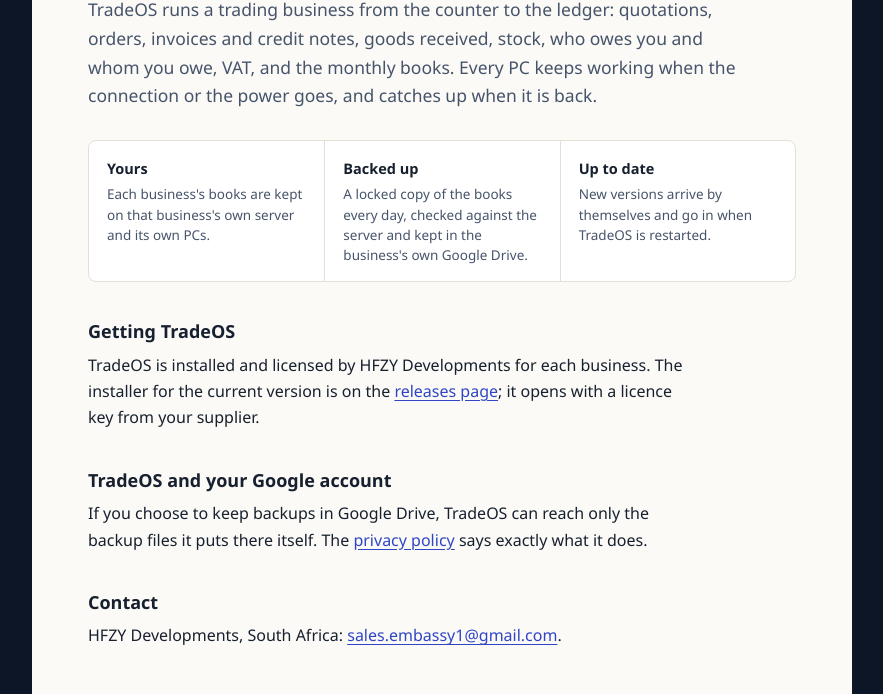
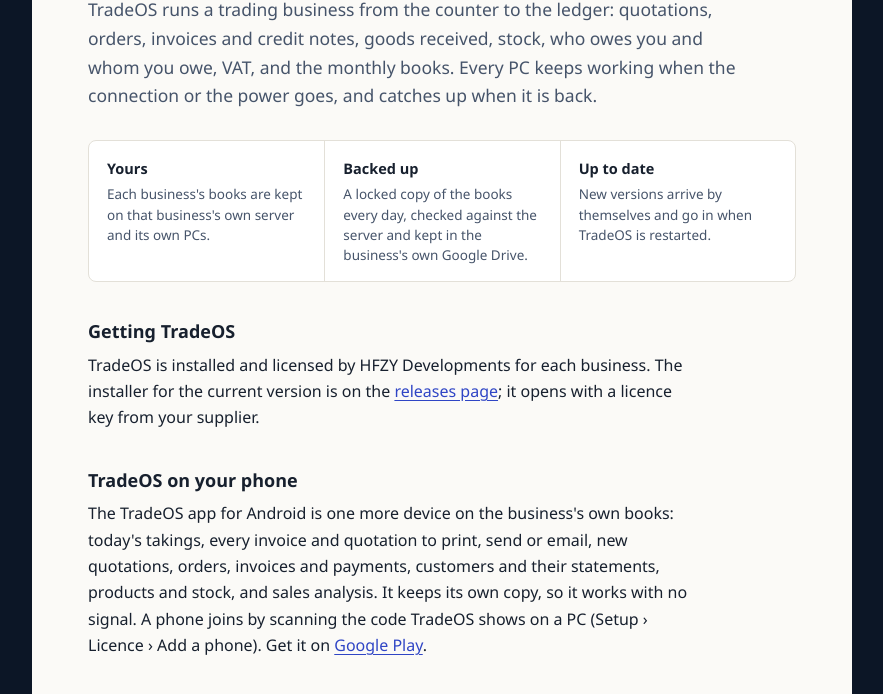
Before and after one commit to HFZY-Developments/tradeos-releases, a plain HTML site: page index.html in a window 1280 px wide. Shown: the part 251-945 px from the top of the page, without its empty margins (198-1081 px from the left). Drawn offline with Linux system fonts and the light colour scheme.

Commit message:
index.html: brought up to date

```diff
--- a/index.html
+++ b/index.html
@@ -26,6 +26,9 @@
   <h2>Getting TradeOS</h2>
   <p>TradeOS is installed and licensed by HFZY Developments for each business. The installer for the current version is on the <a href="https://github.com/HFZY-Developments/tradeos-releases/releases/latest">releases page</a>; it opens with a licence key from your supplier.</p>
 
+  <h2>TradeOS on your phone</h2>
+  <p>The TradeOS app for Android is one more device on the business's own books: today's takings, every invoice and quotation to print, send or email, new quotations, orders, invoices and payments, customers and their statements, products and stock, and sales analysis. It keeps its own copy, so it works with no signal. A phone joins by scanning the code TradeOS shows on a PC (Setup &rsaquo; Licence &rsaquo; Add a phone). Get it on <a href="https://play.google.com/store/apps/details?id=com.hfzy.tradeos">Google Play</a>.</p>
+
   <h2>TradeOS and your Google account</h2>
   <p>If you choose to keep backups in Google Drive, TradeOS can reach only the backup files it puts there itself. The <a href="privacy.html">privacy policy</a> says exactly what it does.</p>
 
```
